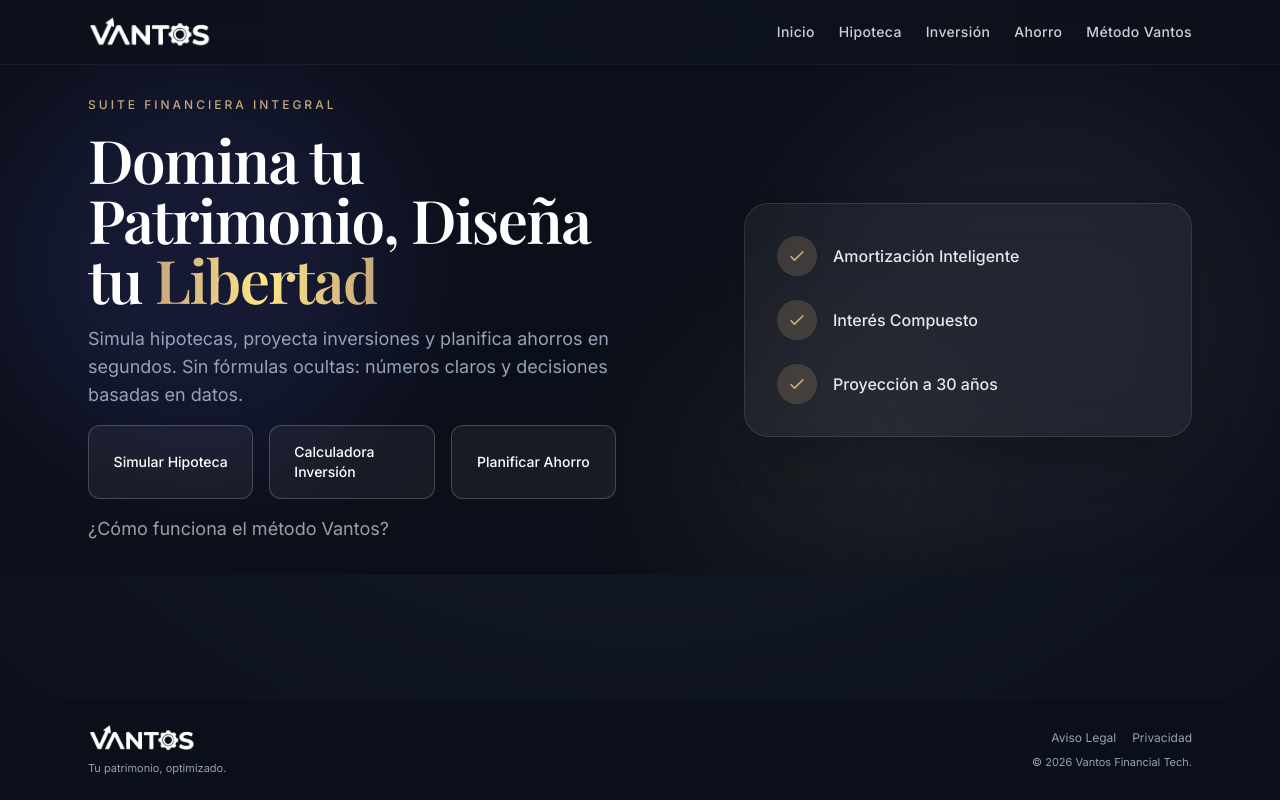
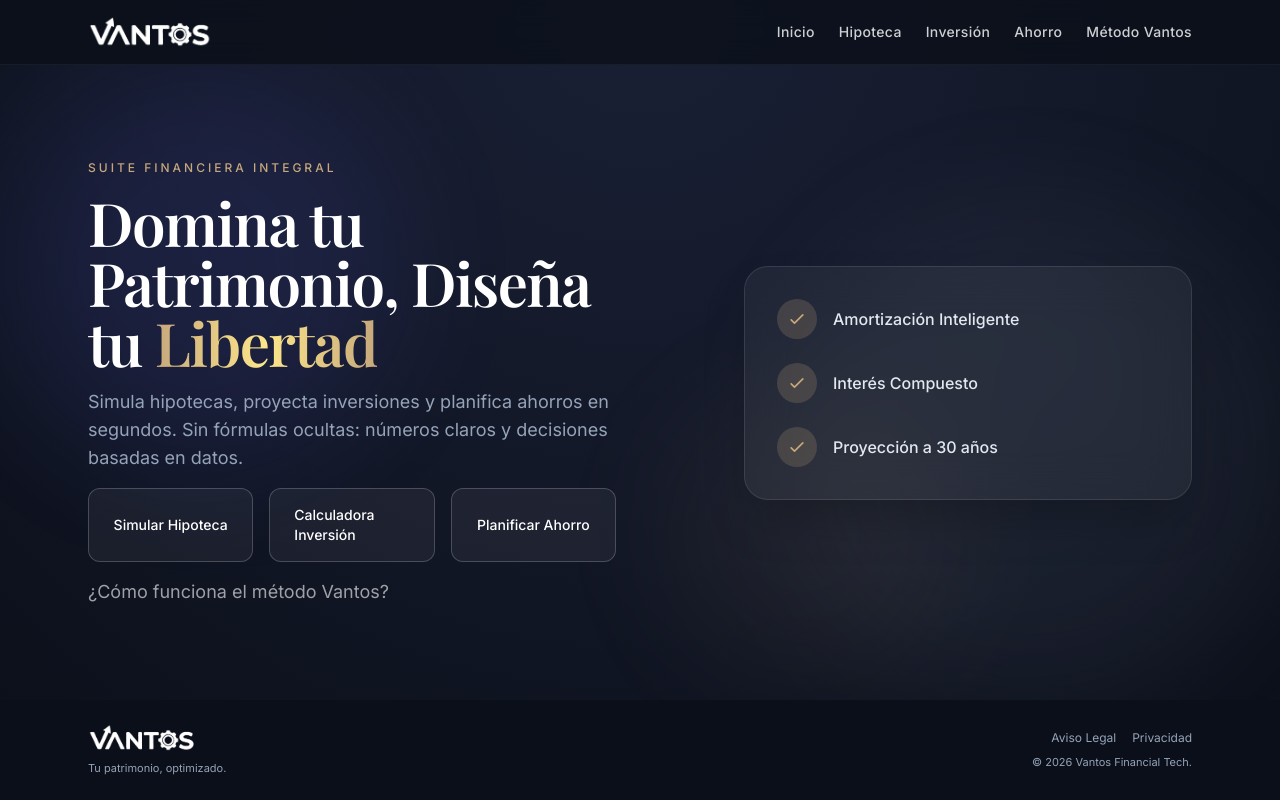
Before and after one commit to bombardeenLaUA/Vantos, a Next.js app: page / in a window 1280 px wide. Built offline with nearby package versions, Linux system fonts and the light colour scheme; a web font is replaced by a local one.

Commit message:
bug fix page.tsx

```diff
--- a/app/globals.css
+++ b/app/globals.css
@@ -8,8 +8,8 @@
 }
 
 body {
+  height: 100%;
   min-height: 100%;
-  height: 100%;
   background: radial-gradient(circle at 50% 0%, #1a2035 0%, #0B0F19 100%);
   background-attachment: fixed;
   color: white;
--- a/app/layout.tsx
+++ b/app/layout.tsx
@@ -63,7 +63,7 @@
     <html lang="es" className={`${playfair.variable} ${inter.variable}`}>
       <body className="font-sans bg-vantos-dark text-white antialiased min-h-screen flex flex-col">
         <Header />
-        <main className="flex-1 relative w-full">
+        <main className="flex-1 flex flex-col w-full">
           {children}
         </main>
         <Footer />
--- a/app/page.tsx
+++ b/app/page.tsx
@@ -2,7 +2,7 @@
 
 export default function Home() {
   return (
-    <section className="relative flex-1 flex flex-col justify-center bg-vantos-dark overflow-hidden">
+    <section className="relative flex-1 flex flex-col justify-center overflow-hidden">
       {/* Luces ambientales (blur extremo, baja opacidad) */}
       <div
         className="absolute top-0 left-0 w-[400px] h-[400px] rounded-full blur-3xl opacity-[0.12] bg-indigo-500 pointer-events-none"
```
